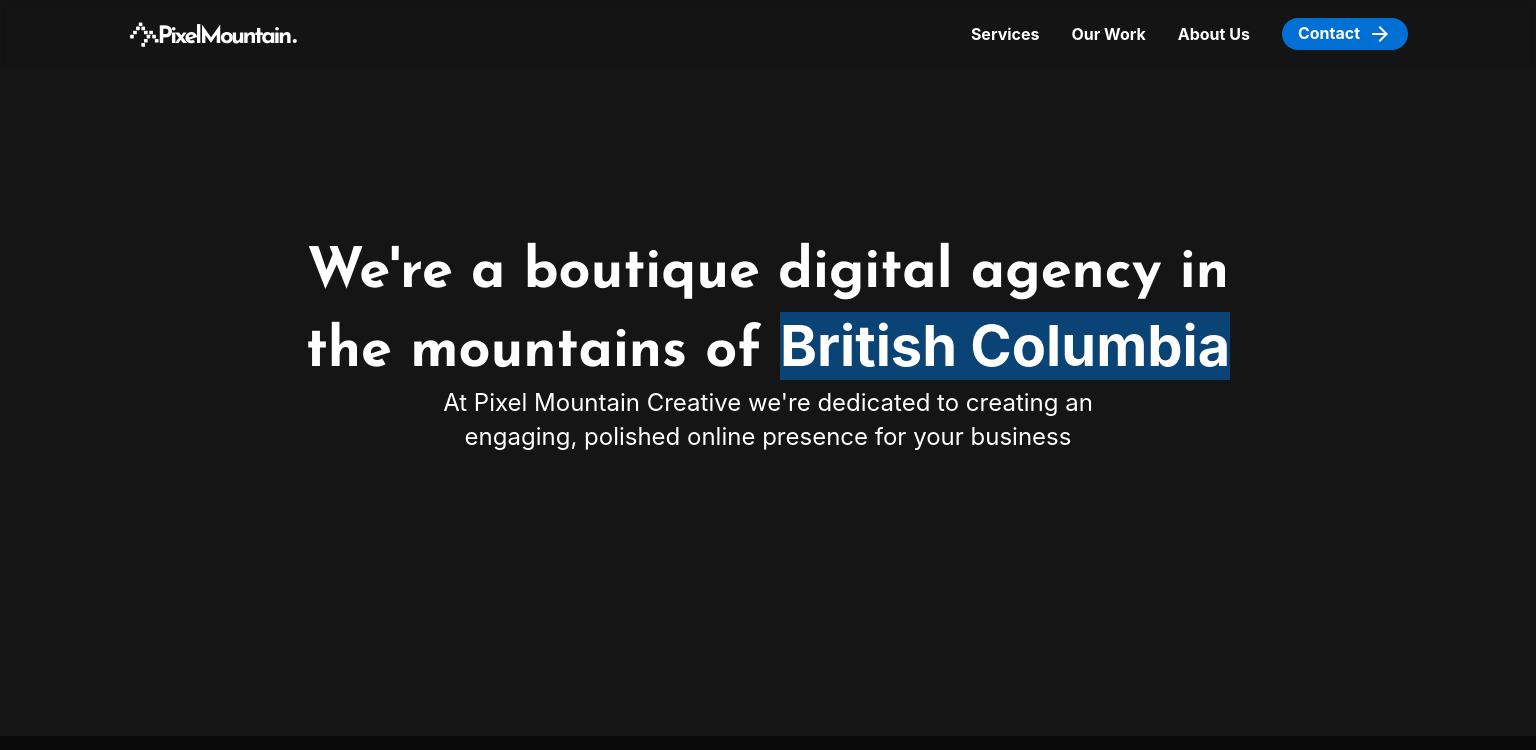
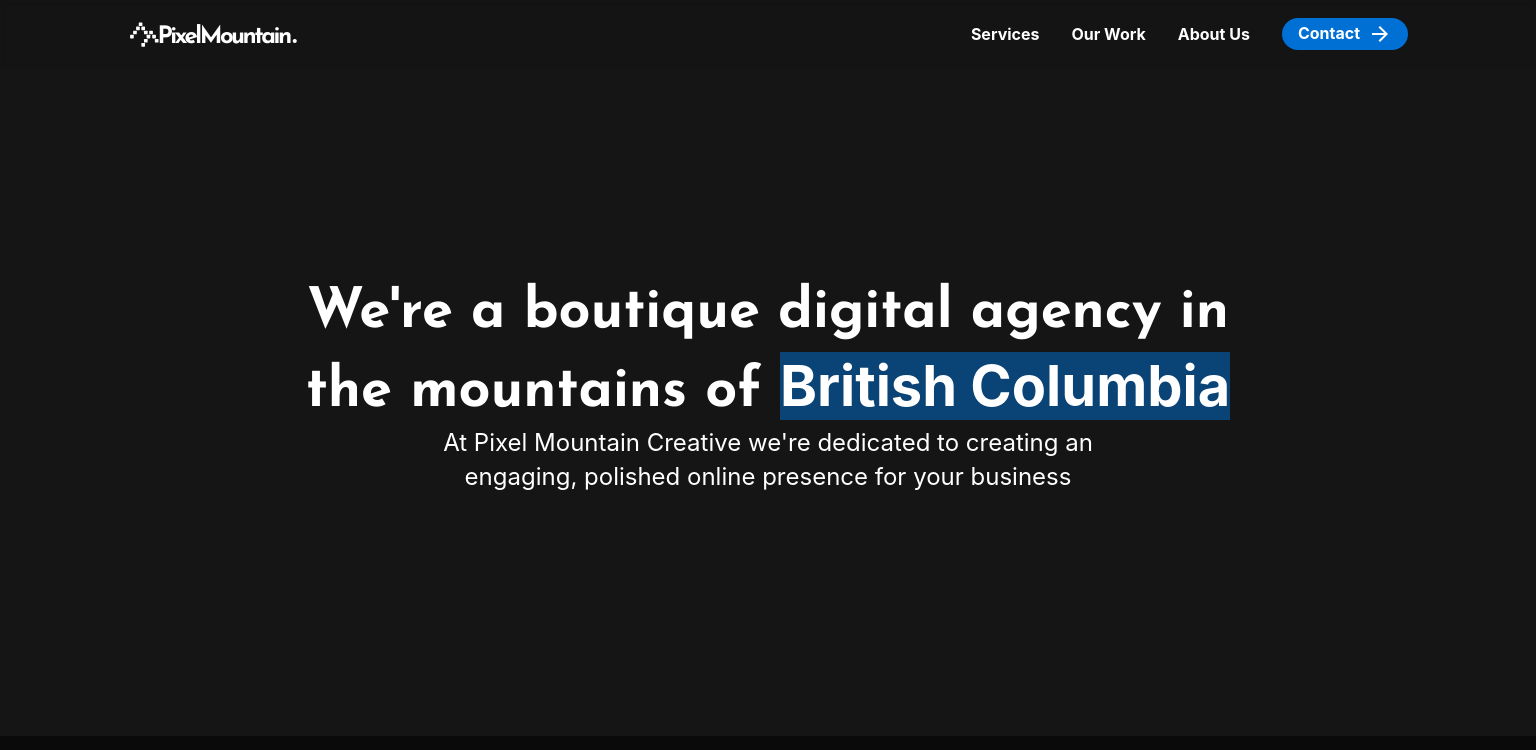
Before and after one commit to PullRequestTimeout/PixelMountain, a SvelteKit app: page /about-us in a window 1536 px wide. Shown: the top 750 px of the page. Built offline with nearby package versions, Linux system fonts and the light colour scheme.

Commit message:
:lipstick: Minor css fixes

```diff
--- a/src/routes/+page.svelte
+++ b/src/routes/+page.svelte
@@ -284,12 +284,12 @@
 	}
 
 	.about__text {
-		z-index: 1;
+		position: relative;
+		z-index: 10;
 		padding: 2rem var(--padding-inline);
 		display: flex;
 		flex-direction: column;
 		gap: 0.5rem;
-		z-index: 10;
 	}
 
 	.about__text a {
@@ -302,6 +302,8 @@
 	}
 
 	.about__accent-text {
+		position: relative;
+		z-index: 10;
 		text-align: center;
 		padding: 0 var(--padding-inline);
 		margin-bottom: 4rem;
--- a/src/routes/about-us/+page.svelte
+++ b/src/routes/about-us/+page.svelte
@@ -185,6 +185,10 @@
 		.hero__text p {
 			max-width: 45rem;
 		}
+
+		.hero--top-pad {
+			padding-top: calc(var(--vh, 100svh) * 0.35);
+		}
 	}
 
 	/* Who We Are */
--- a/src/routes/blog/[slug]/+page.svelte
+++ b/src/routes/blog/[slug]/+page.svelte
@@ -169,4 +169,10 @@
 			justify-content: space-between;
 		}
 	}
+
+	@media screen and (min-width: 1440px) {
+		header {
+			padding: calc(var(--vh, 100svh) * 0.35) var(--padding-inline);
+		}
+	}
 </style>
--- a/src/routes/our-work/+page.svelte
+++ b/src/routes/our-work/+page.svelte
@@ -212,6 +212,10 @@
 			max-width: 35rem;
 			max-height: 40rem;
 		}
+
+		.hero--top-pad {
+			padding-top: calc(var(--vh, 100svh) * 0.35);
+		}
 	}
 
 	/* Recent Work ----------------------------------- */
--- a/src/routes/services/+page.svelte
+++ b/src/routes/services/+page.svelte
@@ -304,6 +304,10 @@
 	}
 
 	@media screen and (min-width: 1440px) {
+		.hero {
+			padding-top: calc(var(--vh, 100svh) * 0.35);
+		}
+
 		.hero__text {
 			max-width: 60rem;
 		}
```
